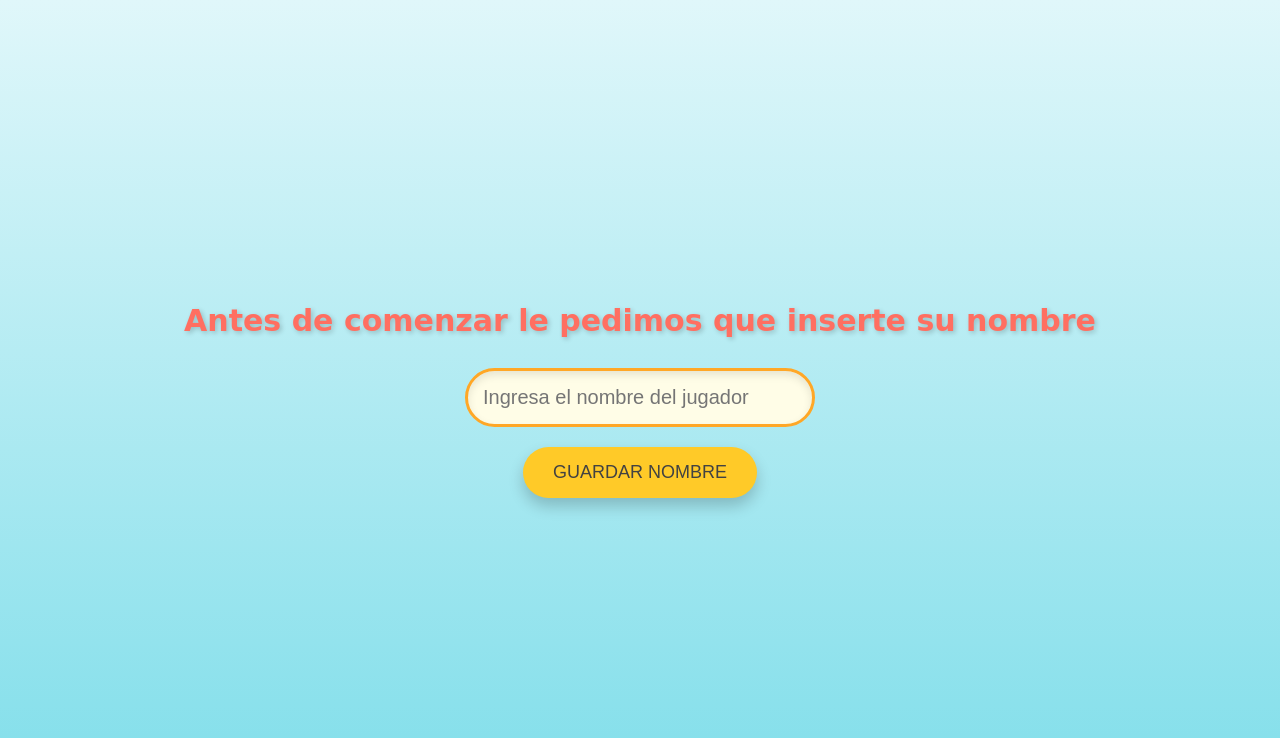
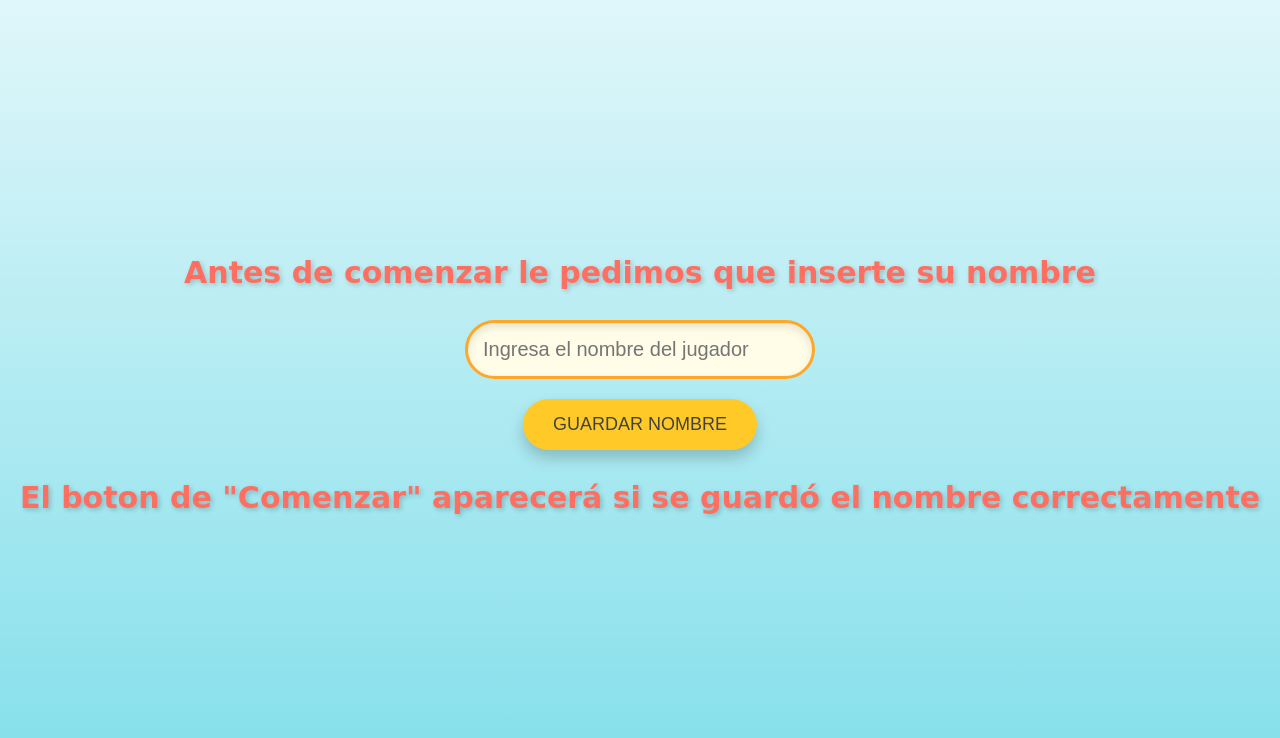
Before and after one commit to tominaccache/jugandoconbanderas, a Next.js app: page /NombreJugador in a window 1280 px wide. Shown: the top 738 px of the page. Built offline with nearby package versions, Linux system fonts and the light colour scheme.

Commit message:
falta toda la parte de jugar

```diff
--- a/app/NombreJugador/page.js
+++ b/app/NombreJugador/page.js
@@ -26,6 +26,7 @@ export default function NombreJugador() {
       <div className={styles.message}>
         Antes de comenzar le pedimos que inserte su nombre
       </div>
+
       <form onSubmit={handleSubmit} className={styles.form}>
         <input
           type="text"
@@ -36,6 +37,9 @@ export default function NombreJugador() {
           className={styles.input}
         />
         <button type="submit" className={styles.submitButton}>Guardar Nombre</button>
+        <div className={styles.message2}>
+            El boton de "Comenzar" aparecerá si se guardó el nombre correctamente
+      </div>
         {isNameSaved && (
         <Link href="/JuegoBandera">
           <button className={styles.startButton}>Comenzar</button>
--- a/app/NombreJugador/page.module.css
+++ b/app/NombreJugador/page.module.css
@@ -10,6 +10,15 @@
   .message {
     font-size: 30px;
     margin-bottom: 30px;
+    color: #ff6f61;
+    text-align: center;
+    font-weight: bold;
+    text-shadow: 2px 2px 5px rgba(0, 0, 0, 0.2);
+  }
+  .message2 {
+    font-size: 30px;
+    margin-bottom: 30px;
+    margin-top: 30px;
     color: #ff6f61;
     text-align: center;
     font-weight: bold;
```
